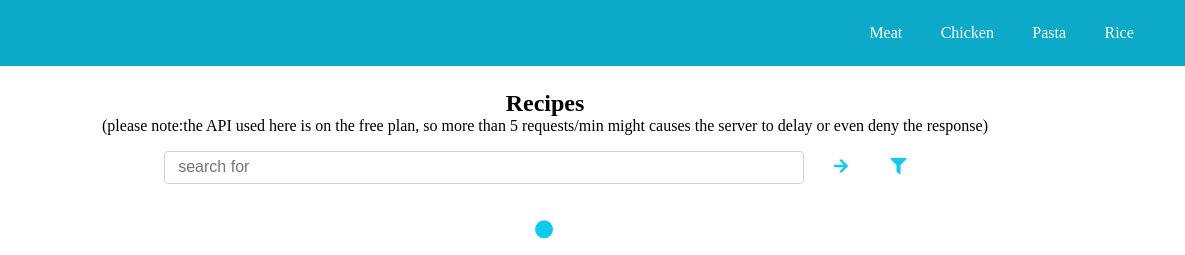
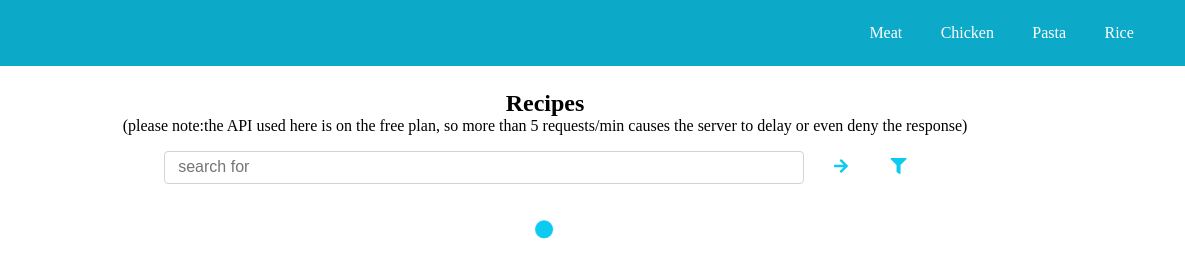
Before and after one commit to taha-maher/food-recipes, a plain HTML site: page index.html in a window 1280 px wide. Shown: the full height of the page, 95-1280 px from the left. Drawn offline with Linux system fonts and the light colour scheme; no server answers.

Commit message:
inimportant changes

```diff
--- a/index.html
+++ b/index.html
@@ -35,7 +35,7 @@
 
   <div class="container recipes">
     <h2 class="recipes-heading">Recipes</h2>
-    <p>(please note:the API used here is on the free plan, so more than 5 requests/min might causes the server to delay or
+    <p>(please note:the API used here is on the free plan, so more than 5 requests/min causes the server to delay or
       even deny the response)</p>
     <div class="recipes-search">
       <input id="searchInp" type="text" placeholder="search for">
```
